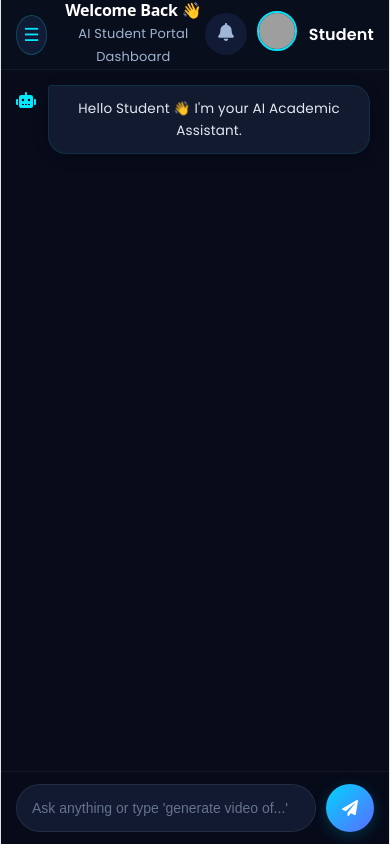
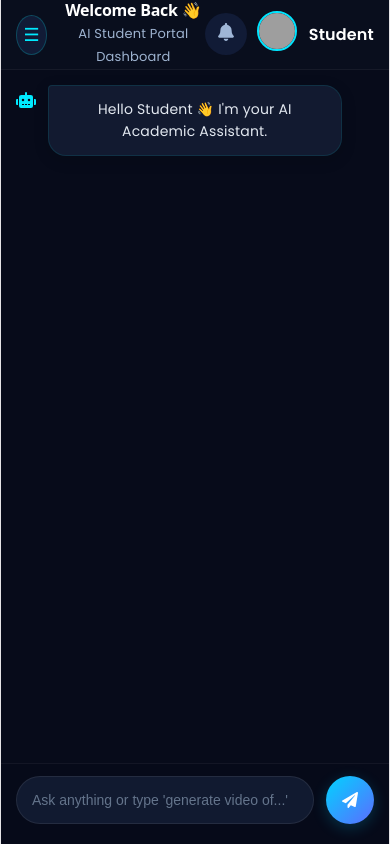
Before and after one commit to krishna-srinivasan/AI-Student-Portal-Generative-Copilot, a React app in the folder frontend/: page /dashboard in a window 390 px wide. Built offline with nearby package versions, Linux system fonts and the light colour scheme; no server answers; sample sign-in values are in the browser's storage; grey boxes are pictures that could not be loaded; the HTML template or start-up script is replaced by a standard one.

Commit message:
Fix: Final mobile responsive polish for chat bubbles and input

```diff
--- a/frontend/src/styles/dashboard.css
+++ b/frontend/src/styles/dashboard.css
@@ -521,3 +521,31 @@
 .history-container::-webkit-scrollbar-thumb { background: #0084a8; border-radius: 10px; }
 
 /* When the screen is 768px or smaller (Tablets and Mobiles) */
+
+/* ================= ULTIMATE MOBILE CHAT FIX ================= */
+@media (max-width: 768px) {
+    /* 1. Pull the chat bubbles away from the edges */
+    .bubble {
+        max-width: 82% !important; /* Gives the bubbles breathing room */
+        padding: 12px 16px !important;
+        font-size: 14px !important;
+    }
+
+    /* 2. Lock the send button so it never squishes into an oval */
+    .chat-input button {
+        width: 48px !important;
+        height: 48px !important;
+        flex-shrink: 0 !important; /* This magic command protects its circular shape */
+    }
+
+    /* 3. Give the input area breathing room at the bottom of the phone screen */
+    .chat-input {
+        padding: 12px 15px 20px 15px !important;
+        gap: 12px !important;
+    }
+
+    .chat-input input {
+        height: 48px !important;
+        border-radius: 25px !important;
+    }
+}
```
